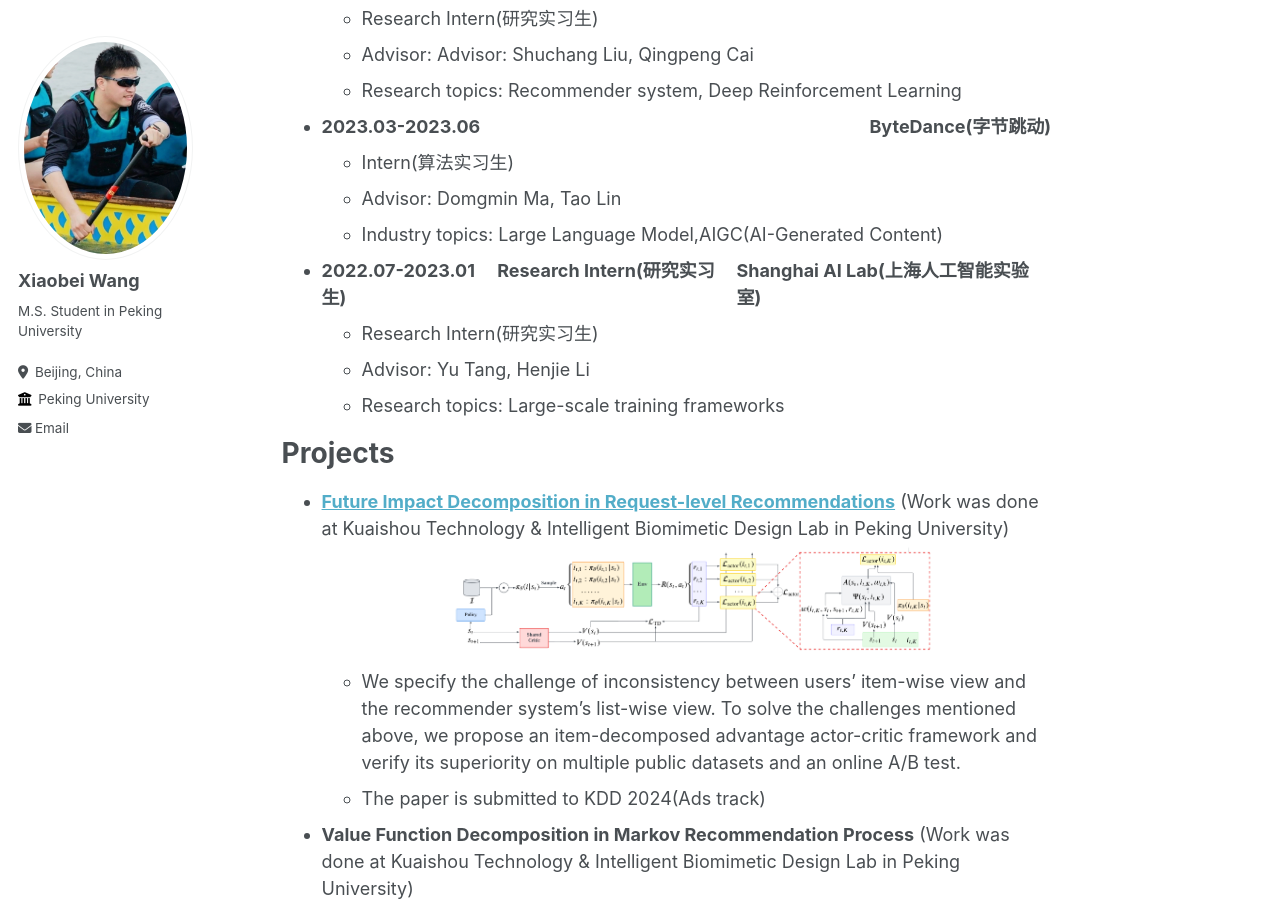
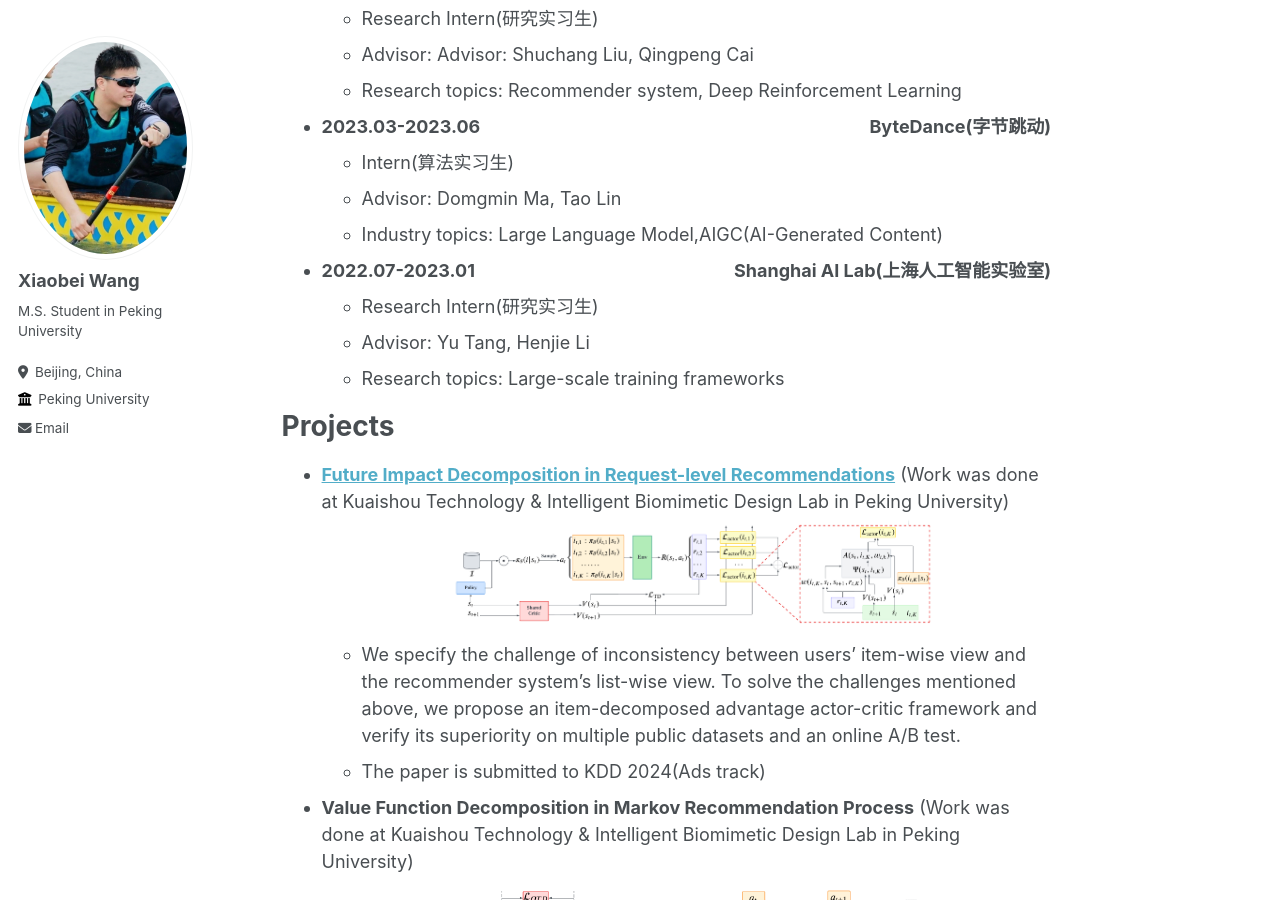
Before and after one commit to wangxiaobei822/wangxiaobei822.github.io, a Jekyll site: the page built from _pages/about.md, in a window 1280 px wide and 900 px high, scrolled down 1012 px. Built offline with Jekyll 4.4.1, drawn with Linux system fonts in a browser that asks for light colours.

Commit message:
Update about.md

```diff
--- a/_pages/about.md
+++ b/_pages/about.md
@@ -49,7 +49,7 @@ INDUSTRY EXPERIENCES
   - Industry topics: Large Language Model,AIGC(AI-Generated Content)
 
 - <div style="display: flex; justify-content: space-between;">
-    <div><strong>2022.07-2023.01 &emsp;Research Intern(研究实习生)</strong></div>
+    <div><strong>2022.07-2023.01 </strong></div>
     <div style="margin-left: auto;"><strong>Shanghai AI Lab(上海人工智能实验室)</strong></div>
   - Research Intern(研究实习生)
   - Advisor: Yu Tang, Henjie Li<br>
```
